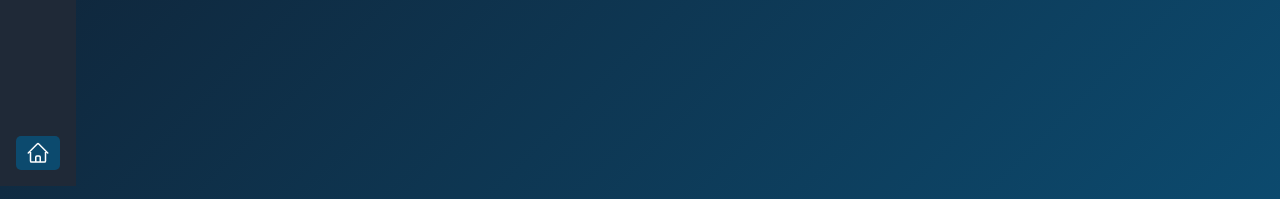
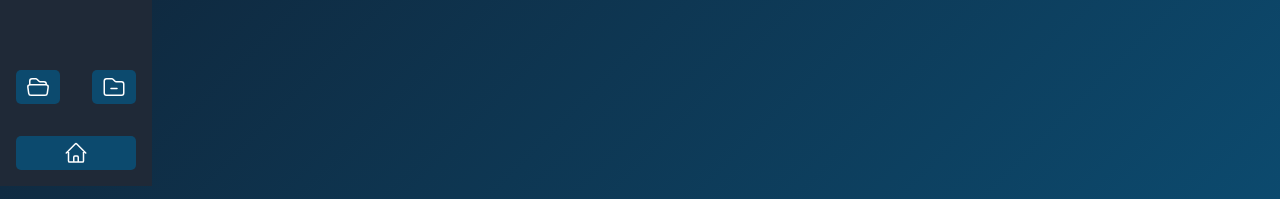
Before and after one commit to tanndlin/NoteTaker, a React (Create React App) app: page /graph in a window 1280 px wide. Shown: the part 598-797 px from the top of the page. Built offline with nearby package versions, Linux system fonts and the light colour scheme.

Commit message:
Add Fold and Close buttons to graph

```diff
--- a/src/common/Icons/FolderMinusIcon.tsx
+++ b/src/common/Icons/FolderMinusIcon.tsx
@@ -9,7 +9,9 @@ const FolderMinusIcon = (props: IconProps) => {
             viewBox="0 0 24 24"
             strokeWidth={1.5}
             stroke="currentColor"
-            className="w-6 h-6"
+            className={
+                'w-6 h-6' + (props.className ? ' ' + props.className : '')
+            }
         >
             <path
                 strokeLinecap="round"
--- a/src/pages/graph/GraphPage.tsx
+++ b/src/pages/graph/GraphPage.tsx
@@ -1,5 +1,7 @@
 import React from 'react';
 import { FolderView } from '../../common/FolderView/FolderView';
+import FolderMinusIcon from '../../common/Icons/FolderMinusIcon';
+import FolderOpenIcon from '../../common/Icons/FolderOpenIcon';
 import HomeIcon from '../../common/Icons/HomeIcon';
 import { Note } from '../../common/types';
 import GraphView from './components/GraphView';
@@ -18,6 +20,22 @@ const GraphPage = (props: GraphPageProps) => {
         localStorage.setItem('openStates', JSON.stringify(openStates));
     }, [openStates]);
 
+    const expandAll = () => {
+        const newOpenStates = { ...openStates };
+        Object.keys(openStates).forEach((key) => {
+            newOpenStates[key] = true;
+        });
+        setOpenStates(newOpenStates);
+    };
+
+    const foldAll = () => {
+        const newOpenStates = { ...openStates };
+        Object.keys(openStates).forEach((key) => {
+            newOpenStates[key] = false;
+        });
+        setOpenStates(newOpenStates);
+    };
+
     return (
         <main className="flex h-full flex-grow">
             <aside className="bg-secondary h-full p-4 flex">
@@ -35,10 +53,19 @@ const GraphPage = (props: GraphPageProps) => {
                             />
                         </div>
                     </section>
-
-                    <button onClick={() => (window.location.href = '/')}>
-                        <HomeIcon className="mx-auto" />
-                    </button>
+                    <footer className="flex flex-col gap-8">
+                        <span className="flex gap-8 justify-center">
+                            <button onClick={expandAll}>
+                                <FolderOpenIcon className="mx-auto" />
+                            </button>
+                            <button onClick={foldAll}>
+                                <FolderMinusIcon className="mx-auto" />
+                            </button>
+                        </span>
+                        <button onClick={() => (window.location.href = '/')}>
+                            <HomeIcon className="mx-auto" />
+                        </button>
+                    </footer>
                 </div>
             </aside>
 
```
